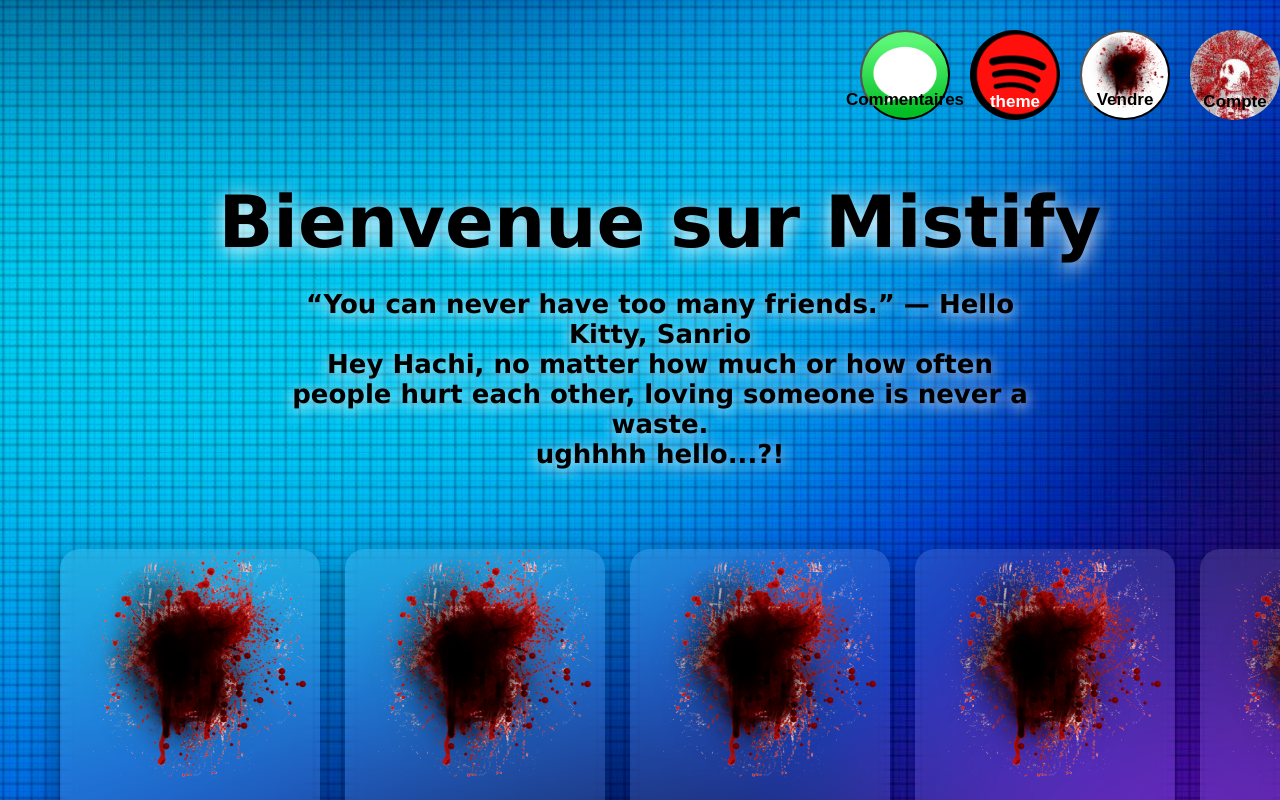
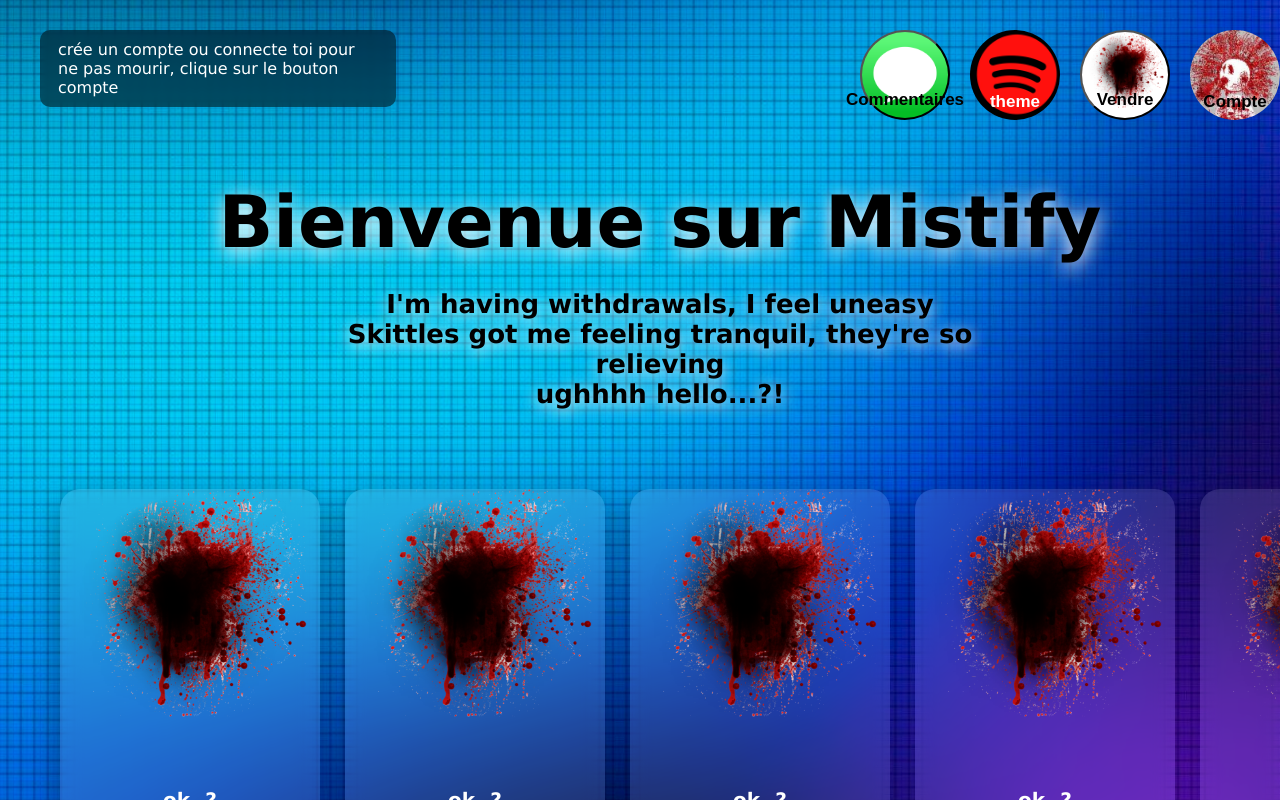
Before and after one commit to yanis26x/Mistify-frontend, a React (Vite) app: page / in a window 1280 px wide. Shown: the top 800 px of the page. Built offline with nearby package versions, Linux system fonts and the light colour scheme; no server answers.

Commit message:
ajout du compo is online dans Home

```diff
--- /dev/null
+++ b/src/components/userStatus/UserStatus.css
@@ -0,0 +1,13 @@
+.userStatus {
+  position: absolute;
+  top: 30px;
+  left: 40px;
+  background: rgba(0, 0, 0, 0.5);
+  padding: 10px 18px;
+  border-radius: 10px;
+  color: white;
+  font-size: 16px;
+  backdrop-filter: blur(5px);
+  max-width: 320px;
+  text-align: left;
+}
--- /dev/null
+++ b/src/components/userStatus/UserStatus.jsx
@@ -0,0 +1,15 @@
+import "./UserStatus.css";
+
+export default function UserStatus({ user }) {
+  return (
+    <div className="userStatus">
+      {user ? (
+        <span>{user.name} is online</span>
+      ) : (
+        <span>
+          crée un compte ou connecte toi pour ne pas mourir, clique sur le bouton compte
+        </span>
+      )}
+    </div>
+  );
+}
--- a/src/home/Home.jsx
+++ b/src/home/Home.jsx
@@ -1,9 +1,12 @@
 import { useNavigate } from "react-router-dom";
 import "./home.css";
-import { useState } from "react";
+import { useState, useEffect } from "react";
+import axios from "axios";
+import UserStatus from "../components/userStatus/UserStatus";
 
 export default function Home() {
   const navigate = useNavigate();
+
   const backgrounds = [
     "/bluePurpleBackground.jpg",
     "/SpotifyLogoRed.webp",
@@ -11,30 +14,51 @@
   ];
 
   const [bgIndex, setBgIndex] = useState(0);
+  const [user, setUser] = useState(null);
+
+  useEffect(() => {
+    async function checkUser() {
+      try {
+        const res = await axios.get("http://localhost:3000/auth/whoami", {
+          withCredentials: true,
+        });
+        setUser(res.data);
+      } catch (error) {
+        setUser(null);
+      }
+    }
+
+    checkUser();
+  }, []);
 
   function changeBackground() {
     setBgIndex((prev) => (prev + 1) % backgrounds.length);
   }
+
   return (
-    <div className="homeDiv" style={{ backgroundImage: `url(${backgrounds[bgIndex]})` }}>
+    <div
+      className="homeDiv"
+      style={{ backgroundImage: `url(${backgrounds[bgIndex]})` }}
+    >
+      <UserStatus user={user} onGoToAuth={() => navigate("/auth")} />
 
       <button className="BTNcommentaireTop" onClick={() => navigate("/Commentaire")}>
         <span>Commentaires</span>
       </button>
 
-
       <button
         className="BTNchangeBg"
         onClick={changeBackground}
         style={{
-    backgroundImage: `url(${backgrounds[(bgIndex + 1) % backgrounds.length]})`}}>
+          backgroundImage: `url(${backgrounds[(bgIndex + 1) % backgrounds.length]})`
+        }}
+      >
         theme
       </button>
 
       <button className="BTNvendreTop" onClick={() => navigate("/vendreParfum")}>
         <span>Vendre</span>
       </button>
-
 
       <button className="BTNcompte" onClick={() => navigate("/auth")}>
         <span>Compte</span>
@@ -43,42 +67,38 @@
       <section className="heroSection">
         <h1 className="titreHome">Bienvenue sur Mistify</h1>
         <p className="soustitreHome">
-          “You can never have too many friends.” — Hello Kitty, Sanrio <br/>
-          Hey Hachi, no matter how much or how often people hurt each other, loving someone is never a waste.<br/>
-
+          I'm having withdrawals, I feel uneasy <br />
+          Skittles got me feeling tranquil, they're so relieving <br />
           ughhhh hello...?!
         </p>
       </section>
 
       <div className="horizonImg">
-
         <div className="carteImg">
-          <img src="/bloodd.png" className="carteParfum"/>
+          <img src="/bloodd.png" className="carteParfum" />
           <p className="cardText">ok..?</p>
         </div>
 
         <div className="carteImg">
-          <img src="/bloodd.png" className="carteParfum"/>
+          <img src="/bloodd.png" className="carteParfum" />
           <p className="cardText">ok..?</p>
         </div>
 
         <div className="carteImg">
-          <img src="/bloodd.png" className="carteParfum"/>
+          <img src="/bloodd.png" className="carteParfum" />
           <p className="cardText">ok..?</p>
         </div>
 
         <div className="carteImg">
-          <img src="/bloodd.png" className="carteParfum"/>
+          <img src="/bloodd.png" className="carteParfum" />
           <p className="cardText">ok..?</p>
         </div>
 
         <div className="carteImg">
-          <img src="/bloodd.png" className="carteParfum"/>
+          <img src="/bloodd.png" className="carteParfum" />
           <p className="cardText">ok..?</p>
         </div>
       </div>
-
-
 
       <section className="vendreSection">
         <h2 className="titreVendre">Vendez vos parfums sur Mistify !</h2>
@@ -92,9 +112,7 @@
         >
           Vendre un parfum
         </button>
-
       </section>
-
     </div>
   );
 }
```
Lines whose indentation alone changed are shown as unchanged.
